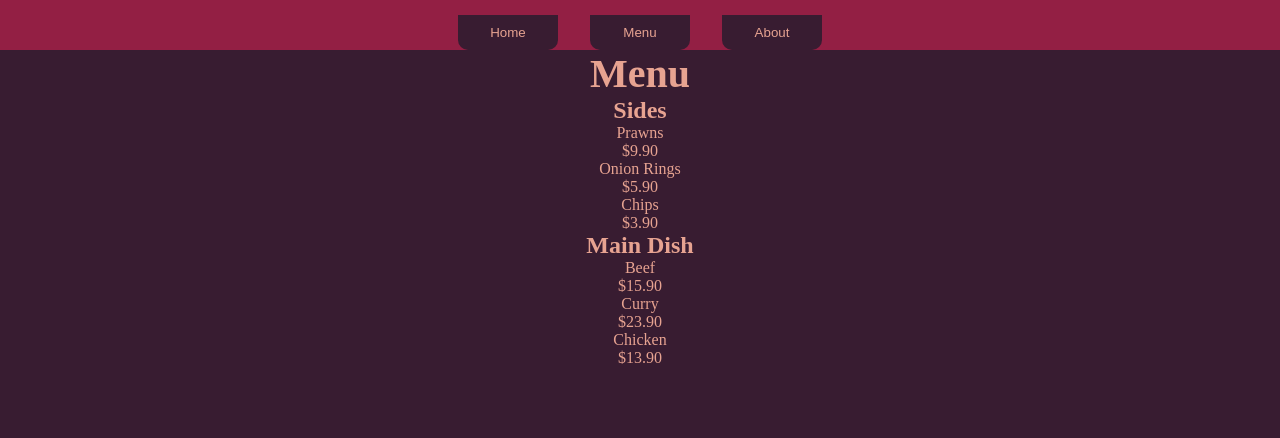
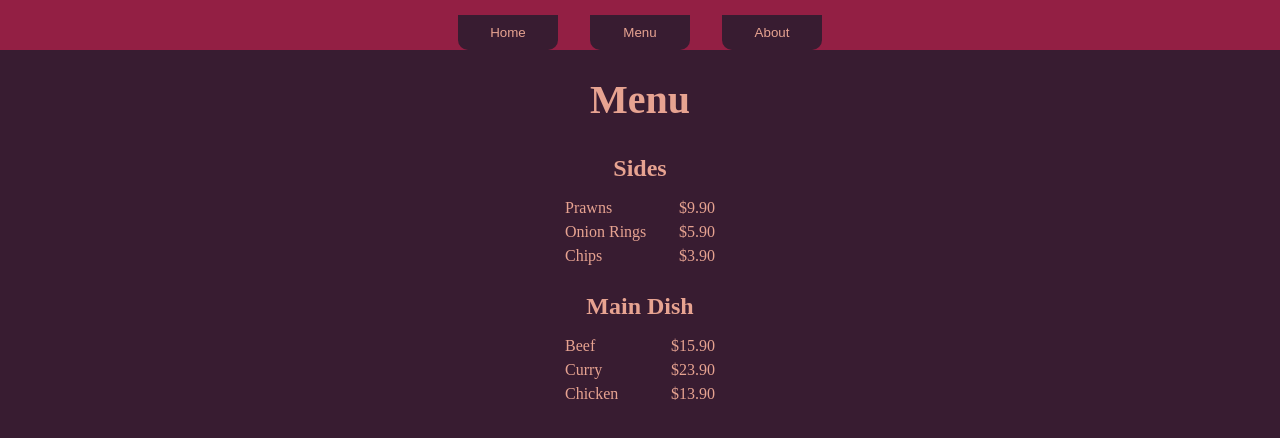
Before and after one commit to SVNRiS3/restaurant-page, a website built with webpack: page dist/index.html in a window 1280 px wide. Both pictures are taken after a click on the button "Menu". Built offline with nearby package versions, Linux system fonts and the light colour scheme.

Commit message:
Style pages

```diff
--- a/src/style.css
+++ b/src/style.css
@@ -14,6 +14,7 @@ body {
 	background-color: var(--bg-color);
 	color: var(--font-color);
 	text-align: center;
+	line-height: 1.5;
 }
 
 body,
@@ -65,3 +66,33 @@ nav > button:hover {
 nav > button:active {
 	opacity: 0.6;
 }
+
+h1,
+.about-us {
+	margin: 20px 0;
+}
+
+.about-us {
+	font-size: 1.2rem;
+	text-align: justify;
+}
+
+.menu-part {
+	width: 150px;
+	margin-bottom: 20px;
+}
+
+.menu-header {
+	margin-bottom: 10px;
+}
+
+.menu-item,
+.contact-info-type {
+	display: flex;
+	width: 100%;
+	justify-content: space-between;
+}
+
+.contact {
+	width: 300px;
+}
```
Also changed, not shown: dist/main.js.
